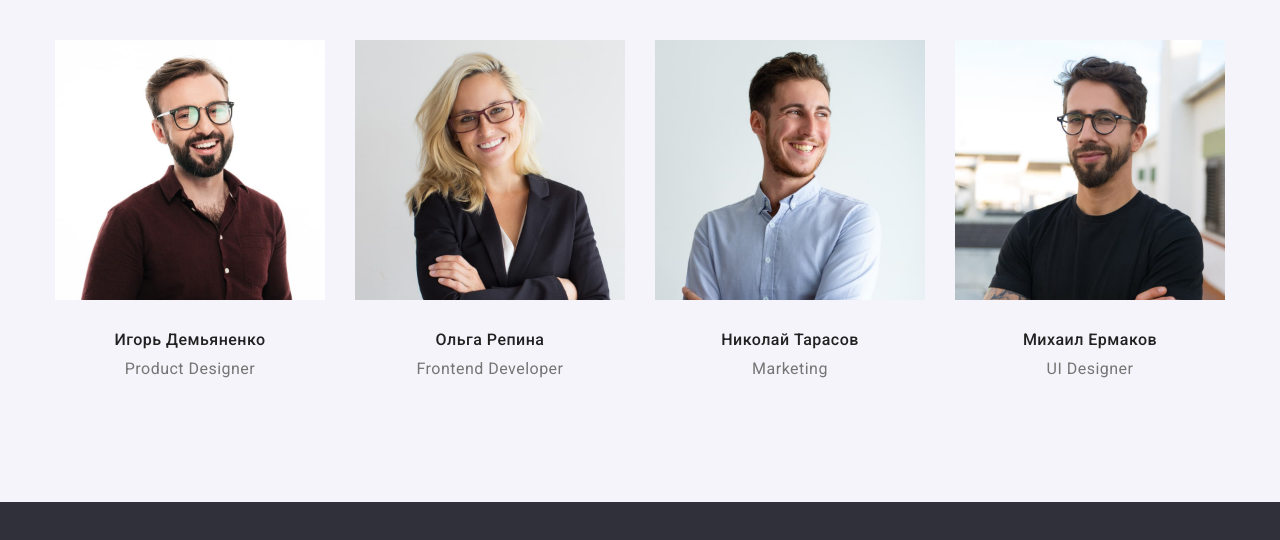
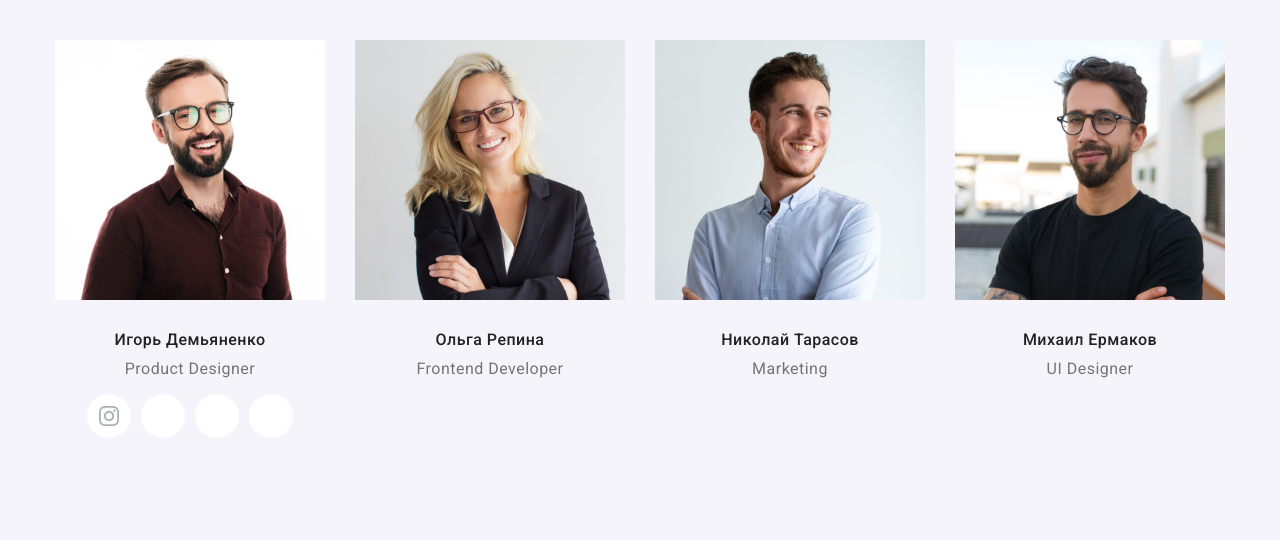
Before and after one commit to Yevhenyi/goit-markup-hw-04, a plain HTML site: page index.html in a window 1280 px wide. Shown: the part 1596-2136 px from the top of the page. Drawn offline with nearby package versions, Linux system fonts and the light colour scheme.

Commit message:
instagram

```diff
--- a/css/styles.css
+++ b/css/styles.css
@@ -277,7 +277,7 @@ img {
 
 .author-text {
   margin-top: 0;
-  margin-bottom: 0;
+  margin-bottom: 16px;
   font-size: 16px;
   line-height: 1.19;
   text-align: center;
@@ -288,6 +288,41 @@ img {
 .content {
   padding-top: 30px;
   padding-bottom: 30px;
+}
+
+.author-soc-list {
+  display: flex;
+  justify-content: center;
+}
+
+.author-soc-item {
+  margin-right: 10px;
+}
+
+.author-soc-item:last-child {
+  margin-right: 0;
+}
+
+.author-soc-link {
+  width: 44px;
+  height: 44px;
+  background-color: #ffffff;
+  border-radius: 50%;
+  display: flex;
+  justify-content: center;
+  align-items: center;
+}
+
+.author-soc-icon {
+  fill: #afb1b8;
+}
+
+.author-soc-link:hover {
+  background-color: #2196f3;
+}
+
+.author-soc-link:hover .author-soc-icon {
+  fill: #ffffff;
 }
 
 /* ----------FOOTER---------- */
--- a/index.html
+++ b/index.html
@@ -135,6 +135,26 @@
               <div class="content">
                 <h3 class="author-desc">Игорь Демьяненко</h3>
                 <p class="author-text">Product Designer</p>
+                <ul class="author-soc-list list">
+                  <li class="author-soc-item">
+                    <a href="" class="author-soc-link">
+                      <svg class="author-soc-icon" width="20" height="20">
+                        <use
+                          href="./images/symbol-defs.svg#icon-instagram"
+                        ></use>
+                      </svg>
+                    </a>
+                  </li>
+                  <li class="author-soc-item">
+                    <a href="" class="author-soc-link"></a>
+                  </li>
+                  <li class="author-soc-item">
+                    <a href="" class="author-soc-link"></a>
+                  </li>
+                  <li class="author-soc-item">
+                    <a href="" class="author-soc-link"></a>
+                  </li>
+                </ul>
               </div>
             </li>
             <li class="author-item">
```
Also changed, not shown: images/symbol-defs.svg (added).
